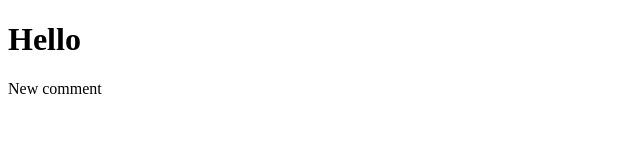
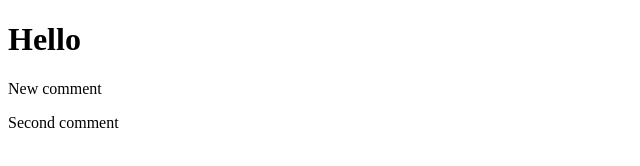
Before and after one commit to LucyJimenez/ds_test, a plain HTML site: page index.html in a window 1280 px wide. Shown: the whole page, without its empty margins (0-640 px from the left). Drawn offline with Linux system fonts and the light colour scheme.

Commit message:
include new comment

```diff
--- a/index.html
+++ b/index.html
@@ -10,6 +10,7 @@
     <div>
         <h1>Hello</h1>
         <p>New comment</p>
+        <p>Second comment</p>
     </div>
 </body>
 </html>
```
